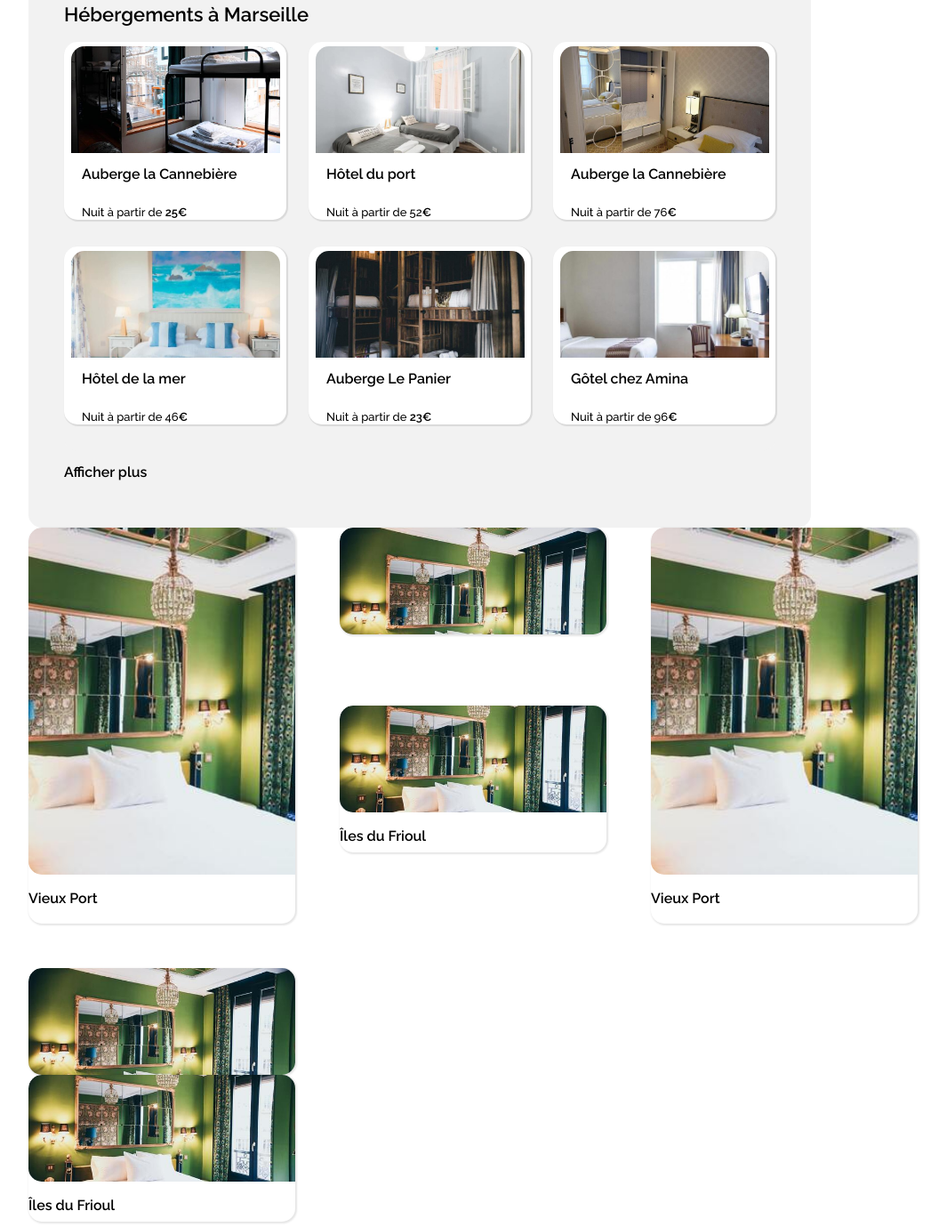
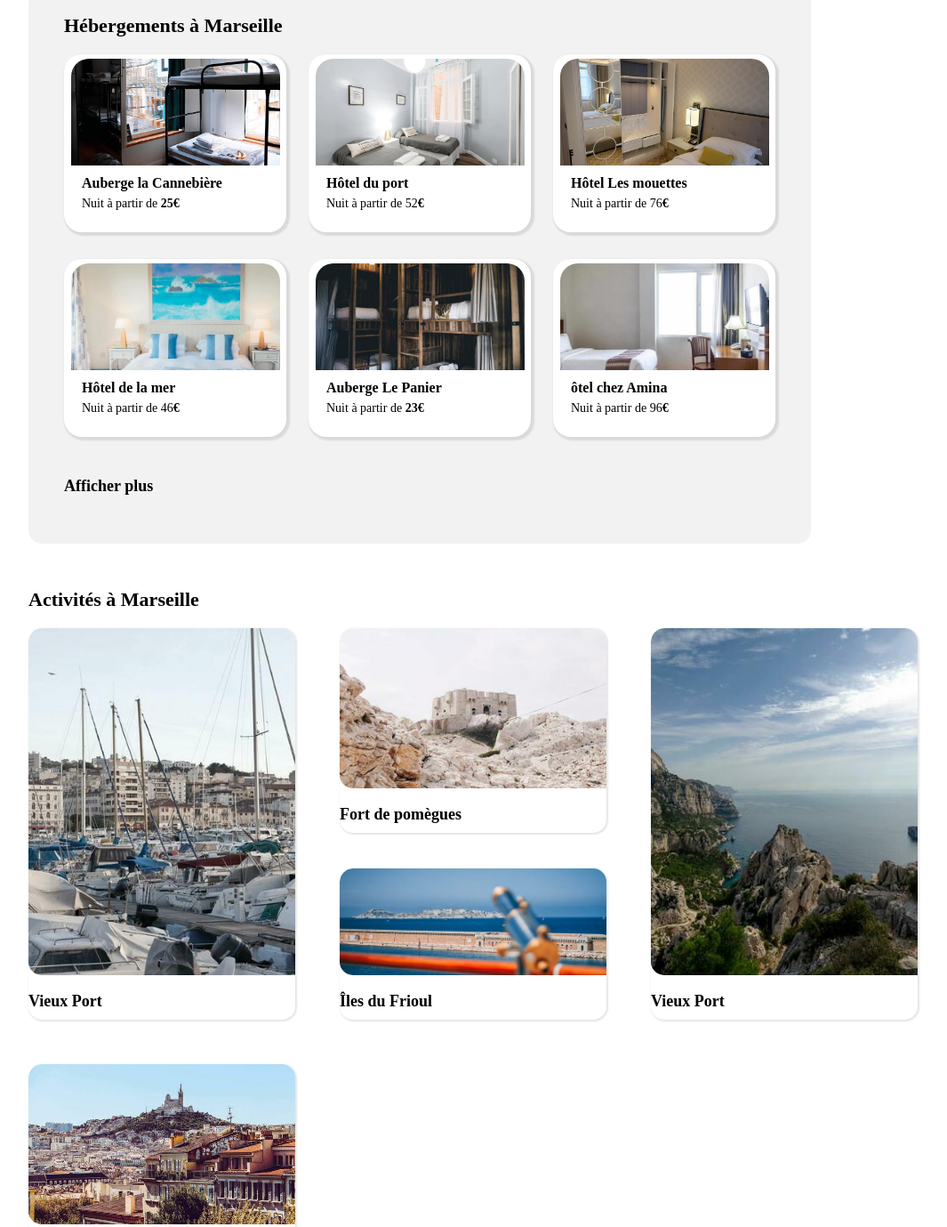
Before and after one commit to Swanndolia/DevOpenClass, a plain HTML site: page P2_lannoy_thomas/index.html in a window 1280 px wide. Shown: the part 1092-2471 px from the top of the page at 89% size, without its empty margins (13-1078 px from the left). Drawn offline with Linux system fonts and the light colour scheme.

Commit message:
font-activity finish more css and responsive edits

```diff
--- a/P2_lannoy_thomas/index.html
+++ b/P2_lannoy_thomas/index.html
@@ -2,7 +2,8 @@
 <html lang="fr">
   <head>
     <link rel="stylesheet" href="style.css" />
-    <link href="https://fonts.googleapis.com/css2?family=Raleway:wght@500;600&display=swap" rel="stylesheet" />
+    <link href="https://fonts.googleapis.com/css2?family=Raleway:wght@750&display=swap" rel="stylesheet">
+    <link href="https://fonts.googleapis.com/css2?family=Raleway:wght@450&display=swap" rel="stylesheet">
     <title>Reservia</title>
   </head>
   <body>
@@ -62,43 +63,43 @@
           <div id="lodgingList">
             <div class="lodgingListContainer">
               <img class="lodgingListContainerImg" src="img/hebergements/cannebiere.jpg" />
-              <figcaption class="lodgingCaption">
-                <h2>Auberge la Cannebière</h2>
+              <figcaption class="lodgingCaptionList">
+                <h3>Auberge la Cannebière</h3>
                 <p class="lodgingDesc">Nuit à partir de <strong>25€</strong></p>
               </figcaption>
             </div>
             <div class="lodgingListContainer">
               <img class="lodgingListContainerImg" src="img/hebergements/port.jpg" />
-              <figcaption class="lodgingCaption">
-                <h2>Hôtel du port</h2>
+              <figcaption class="lodgingCaptionList">
+                <h3>Hôtel du port</h3>
                 <p class="lodgingDesc">Nuit à partir de 52<strong>€</strong></p>
               </figcaption>
             </div>
             <div class="lodgingListContainer">
               <img class="lodgingListContainerImg" src="img/hebergements/mouettes.jpg" />
-              <figcaption class="lodgingCaption">
-                <h2>Auberge la Cannebière</h2>
+              <figcaption class="lodgingCaptionList">
+                <h3>Hôtel Les mouettes</h3>
                 <p class="lodgingDesc">Nuit à partir de 76<strong>€</strong></p>
               </figcaption>
             </div>
             <div class="lodgingListContainer">
               <img class="lodgingListContainerImg" src="img/hebergements/mer.jpg" />
-              <figcaption class="lodgingCaption">
-                <h2>Hôtel de la mer</h2>
+              <figcaption class="lodgingCaptionList">
+                <h3>Hôtel de la mer</h3>
                 <p class="lodgingDesc">Nuit à partir de 46<strong>€</strong></p>
               </figcaption>
             </div>
             <div class="lodgingListContainer">
               <img class="lodgingListContainerImg" src="img/hebergements/panier.jpg" />
-              <figcaption class="lodgingCaption">
-                <h2>Auberge Le Panier</h2>
+              <figcaption class="lodgingCaptionList">
+                <h3>Auberge Le Panier</h3>
                 <p class="lodgingDesc">Nuit à partir de <strong>23€</strong></p>
               </figcaption>
             </div>
             <div class="lodgingListContainer">
               <img class="lodgingListContainerImg" src="img/hebergements/amina.jpg" />
-              <figcaption class="lodgingCaption">
-                <h2>Gôtel chez Amina</h2>
+              <figcaption class="lodgingCaptionList">
+                <h3>ôtel chez Amina</h3>
                 <p class="lodgingDesc">Nuit à partir de 96<strong>€</strong></p>
               </figcaption>
             </div>
@@ -110,22 +111,22 @@
           <div id="lodgingTopContainer">
             <div class="lodgingTopContainer">
               <img class="lodgingTopContainerImg" src="img/hebergements/soleil.jpg" />
-              <figcaption class="lodgingCaption">
-                <h2>Hôtel Le soleil du matin</h2>
+              <figcaption class="lodgingCaptionTop">
+                <h3>Hôtel Le soleil du matin</h3>
                 <p class="lodgingDesc">Nuit à partir de 128<strong>€</strong></p>
               </figcaption>
             </div>
             <div class="lodgingTopContainer">
               <img class="lodgingTopContainerImg" src="img/hebergements/coeur.jpg" />
-              <figcaption class="lodgingCaption">
-                <h2>Au cœur de l'eau Chambres d'hôtes</h2>
+              <figcaption class="lodgingCaptionTop">
+                <h3>Au cœur de l'eau Chambres d'hôtes</h3>
                 <p class="lodgingDesc">Nuit à partir de 71<strong>€</strong></p>
               </figcaption>
             </div>
             <div class="lodgingTopContainer">
               <img class="lodgingTopContainerImg" src="img/hebergements/bleu.jpg" />
-              <figcaption class="lodgingCaption">
-                <h2>Hôtel Tout bleu et Blanc</h2>
+              <figcaption class="lodgingCaptionTop">
+                <h3>Hôtel Tout bleu et Blanc</h3>
                 <p class="lodgingDesc">Nuit à partir de 68<strong>€</strong></p>
               </figcaption>
             </div>
@@ -135,44 +136,47 @@
       <!-- LODGINGS -->
       <!-- ACTIVITY -->
       <section id="activityTab">
+        <h1>Activités à Marseille</h1>
+        <div id="activityTabContainer">
           <div class="activityLargeContainer">
-          <img class="activityLargeContainerImg" src="img/hebergements/soleil.jpg" />
+            <img class="activityLargeContainerImg" src="img/activites/port.jpg" />
             <figcaption class="activityCaption">
               <h2>Vieux Port</h2>
             </figcaption>
           </div>
           <div id="activityTabContainerLeft">
             <div class="activityMediumContainer">
-            <img class="activityMediumContainerImg" src="img/hebergements/soleil.jpg" />
+              <img class="activityMediumContainerImg" src="img/activites/fort.jpg" />
               <figcaption class="activityCaption">
                 <h2>Fort de pomègues</h2>
               </figcaption>
             </div>
             <div class="activitySmallContainer">
-            <img class="activitySmallContainerImg" src="img/hebergements/soleil.jpg" />
+              <img class="activitySmallContainerImg" src="img/activites/frioul.jpg" />
               <figcaption class="activityCaption">
                 <h2>Îles du Frioul</h2>
               </figcaption>
             </div>
           </div>
           <div class="activityLargeContainer">
-          <img class="activityLargeContainerImg" src="img/hebergements/soleil.jpg" />
+            <img class="activityLargeContainerImg" src="img/activites/calanques.jpg" />
             <figcaption class="activityCaption">
               <h2>Vieux Port</h2>
             </figcaption>
           </div>
           <div id="activityTabContainerRight">
             <div class="activityMediumContainer">
-            <img class="activityMediumContainerImg" src="img/hebergements/soleil.jpg" />
+              <img class="activityMediumContainerImg" src="img/activites/garde.jpg" />
               <figcaption class="activityCaption">
                 <h2>Fort de pomègues</h2>
               </figcaption>
             </div>
             <div class="activitySmallContainer">
-            <img class="activitySmallContainerImg" src="img/hebergements/soleil.jpg" />
+              <img class="activitySmallContainerImg" src="img/activites/longchamp.jpg" />
               <figcaption class="activityCaption">
                 <h2>Îles du Frioul</h2>
               </figcaption>
+            </div>
           </div>
         </div>
       </section>
--- a/P2_lannoy_thomas/style.css
+++ b/P2_lannoy_thomas/style.css
@@ -8,9 +8,11 @@ a {
   color: inherit;
   text-decoration: none;
 }
+h3 {
+  font-size: 16px;
+}
 h2 {
-  font-size: 16px;
-  font-weight: 900;
+  font-size: 18px;
 }
 h1 {
   font-size: 22px;
@@ -42,13 +44,13 @@ h1 {
   border: none;
   cursor: pointer;
   max-width: 135px;
-  border-radius: 0px 15px 15px 0px;
+  border-radius: 0px 20px 20px 0px;
 }
 .lodgingListContainerImg {
   width: 235px;
   height: 120px;
   overflow: hidden;
-  border-radius: 15px 15px 0px 0px;
+  border-radius: 20px 20px 0px 0px;
   margin: auto;
   margin-top: 5px;
   display: block;
@@ -60,33 +62,34 @@ h1 {
   overflow: hidden;
   margin: auto;
   margin-left: 5px;
-  margin-top: 5px;
-  border-radius: 15px 0px 0px 15px;
+  border-radius: 20px 0px 0px 20px;
   object-fit: cover;
 }
-.lodgingCaption {
-  display: flex;
-  flex-direction: column;
-  flex-wrap: wrap;
-  text-align: left;
+.lodgingCaptionList {
+  line-height: 55%;
+  font-size: 14px;
   margin-left: 20px;
-  font-size: 13px;
-  max-width: 200px;
+  max-width: 180px;
+}
+.lodgingCaptionTop {
+  font-size: 14px;
+  margin-left: 20px;
+  max-width: 180px;
 }
 .lodgingListContainer {
   width: 250px;
   height: 200px;
   background-color: white;
-  border-radius: 15px 15px 15px 15px;
-  box-shadow: 1px 1px 1px 1px rgba(0, 0, 0, 0.1);
+  border-radius: 20px 20px 20px 20px;
+  box-shadow: 2px 2px 2px 2px rgba(0, 0, 0, 0.1);
   margin-bottom: 30px;
 }
 .lodgingTopContainer {
   width: 345px;
   height: 145px;
   background-color: white;
-  border-radius: 15px 15px 15px 15px;
-  box-shadow: 1px 1px 2px 1px rgba(0, 0, 0, 0.1);
+  border-radius: 20px 20px 20px 20px;
+  box-shadow: 2px 2px 2px 2px rgba(0, 0, 0, 0.1);
   display: flex;
   flex-direction: column;
   flex-wrap: wrap;
@@ -112,7 +115,8 @@ h1 {
 }
 .activitySmallContainer {
   width: 300px;
-  height: 165px;
+  height: 170px;
+  margin-top: 40px;
   overflow: hidden;
   border-radius: 15px 15px 15px 15px;
   object-fit: cover;
@@ -120,7 +124,7 @@ h1 {
 }
 .activityMediumContainer {
   width: 300px;
-  height: 120px;
+  height: 230px;
   overflow: hidden;
   border-radius: 15px 15px 15px 15px;
   object-fit: cover;
@@ -128,14 +132,14 @@ h1 {
 }
 .activityLargeContainer {
   width: 300px;
-  height: 445px;
+  height: 440px;
   overflow: hidden;
   border-radius: 15px 15px 15px 15px;
   object-fit: cover;
   box-shadow: 1px 1px 2px 1px rgba(0, 0, 0, 0.1);
 }
 .filtersName {
-  width: calc(max-content + 10px);
+  padding: 5px;
   height: fit-content;
   border: #f2f2f2;
   border-width: medium;
@@ -168,6 +172,8 @@ h1 {
   align-items: flex-start;
   background: #f2f2f2;
   padding: 50px;
+  margin-right: -50px;
+  margin-left: -50px;
   max-height: 220px;
 }
 #about {
@@ -215,9 +221,9 @@ h1 {
   flex-direction: row;
   flex-wrap: wrap;
   justify-content: space-between;
+  padding-top: -5px;
 }
 #lodgingTopTabContainer {
-  max-height: 880px;
   border-radius: 15px 15px 15px 15px;
   background-color: #f2f2f2;
   max-width: 420px;
@@ -225,11 +231,14 @@ h1 {
   padding-top: 10px;
 }
 #activityTab {
+  margin-top: 50px;
+}
+#activityTabContainer {
   display: flex;
   flex-direction: row;
   flex-wrap: wrap;
   justify-content: left;
-  gap:50px;
+  gap: 50px;
   max-width: 1440px;
 }
 #activityTabContainerLeft {
```
Also changed, not shown: P2_lannoy_thomas/img/activites/calanques.jpg (added), P2_lannoy_thomas/img/activites/fort.jpg (added), P2_lannoy_thomas/img/activites/frioul.jpg (added), P2_lannoy_thomas/img/activites/garde.jpg (added), P2_lannoy_thomas/img/activites/longchamp.jpg (added), P2_lannoy_thomas/img/activites/port.jpg (added). Lines whose indentation alone changed are shown as unchanged.
